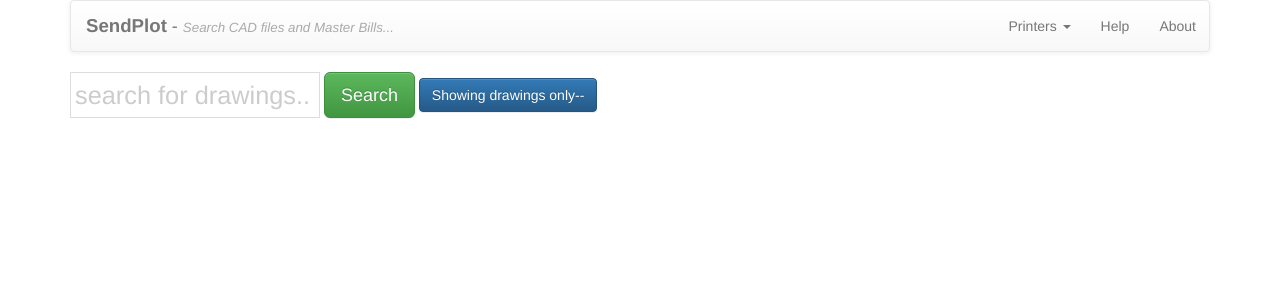
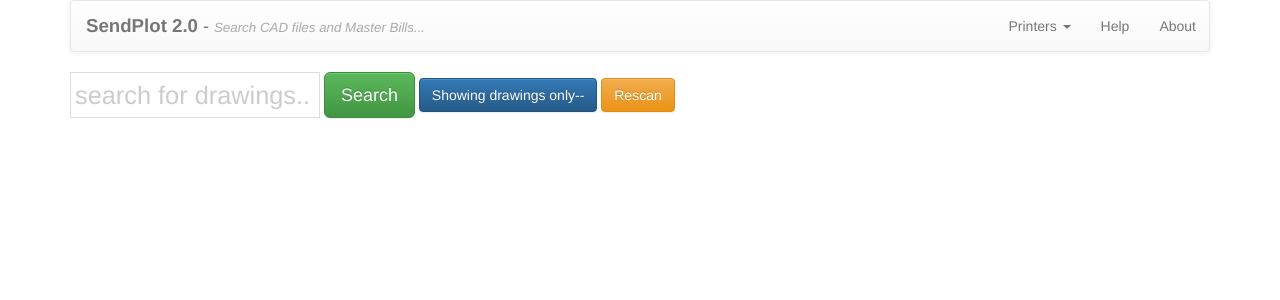
Before and after one commit to teknoprep/sendplot, a Flask app: page / in a window 1280 px wide. Shown: the top 300 px of the page. Run offline with Flask 2, Linux system fonts and the light colour scheme; data that the repository does not hold is empty; parts of the project's set-up code (start-up, migrations or seed data) failed here and were passed over; some libraries are stand-ins or nearby versions.

Commit message:
Add version & rescan button

```diff
--- a/WebServer/app.py
+++ b/WebServer/app.py
@@ -456,9 +456,8 @@ def get_mb_notes(q):
 
 @app.route('/api/rescan')
 def rescan():
-    print("before")
-    # fetch_drawings
-    print("after")
+    fetch_drawings.scan_all_directories()
+    return ""
 
 def read_directories():
     global path_url, url_path
@@ -524,11 +523,11 @@ if __name__ == '__main__':
             #                                                                    #
             #       Check the SCAN_DIRECTORIES variable in the .env file.        #""")
         if result == 1:
-            print("          #       There are duplicate directory path.  (See below.)            #")
+            print("           #       There are duplicate directory path.  (See below.)            #")
         elif result == 2:
-            print("          #       There are duplicate URLs.  (See below.)                      #")
+            print("           #       There are duplicate URLs.  (See below.)                      #")
 
-        print("""          #                                                                    #
+        print("""           #                                                                    #
             ######################################################################
             """)
 
--- a/WebServer/templates/index.html
+++ b/WebServer/templates/index.html
@@ -40,7 +40,7 @@
                   <span class="icon-bar"></span>
                   <span class="icon-bar"></span>
                 </button>
-                <a href="/" class="navbar-brand"><span class="bar-head">SendPlot</span> - <span class="bar-lead">Search CAD files and Master Bills...</span></a>
+                <a href="/" class="navbar-brand"><span class="bar-head">SendPlot 2.0</span> - <span class="bar-lead">Search CAD files and Master Bills...</span></a>
         </div>
 
         <div class="navbar-collapse collapse" style="float: right">
@@ -94,6 +94,7 @@
 
           <!--&nbsp; <img id="summary-icon" src="/static/img/drawing.png"> &nbsp; -->
           <input class="btn btn-primary"   type="button" id="btn_summary" value="Showing drawings only--" title="  Click to show All files  ">
+          <input class="btn btn-warning"   type="button" id="btn_rescan" value="Rescan" title="  Click to rescan folder  ">
         </div>
 
 
```
